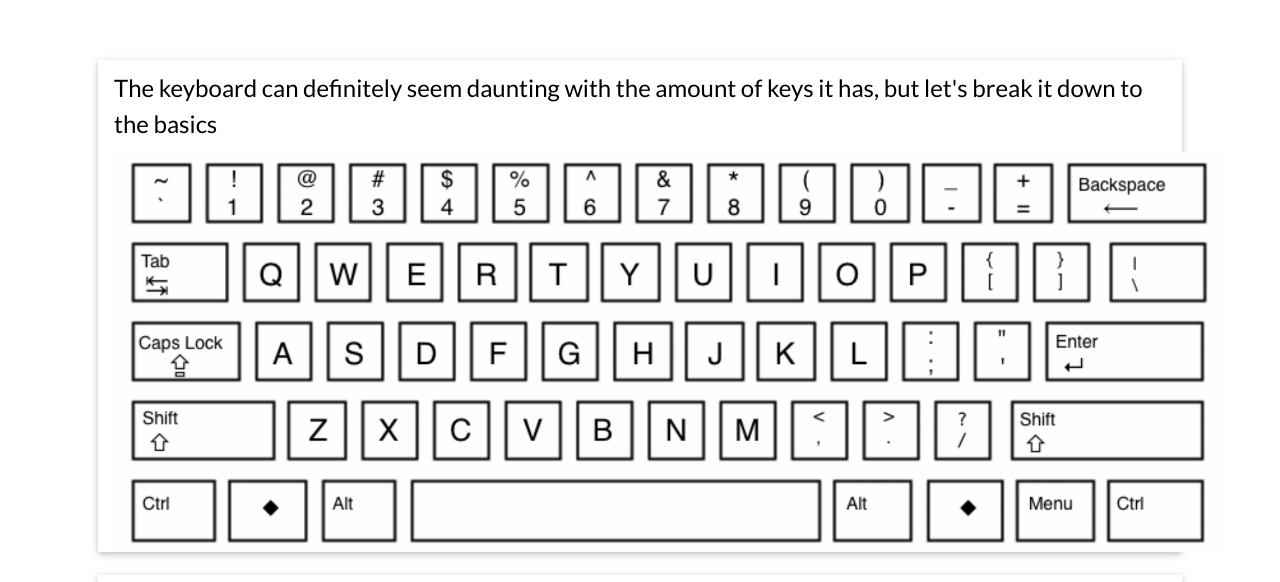
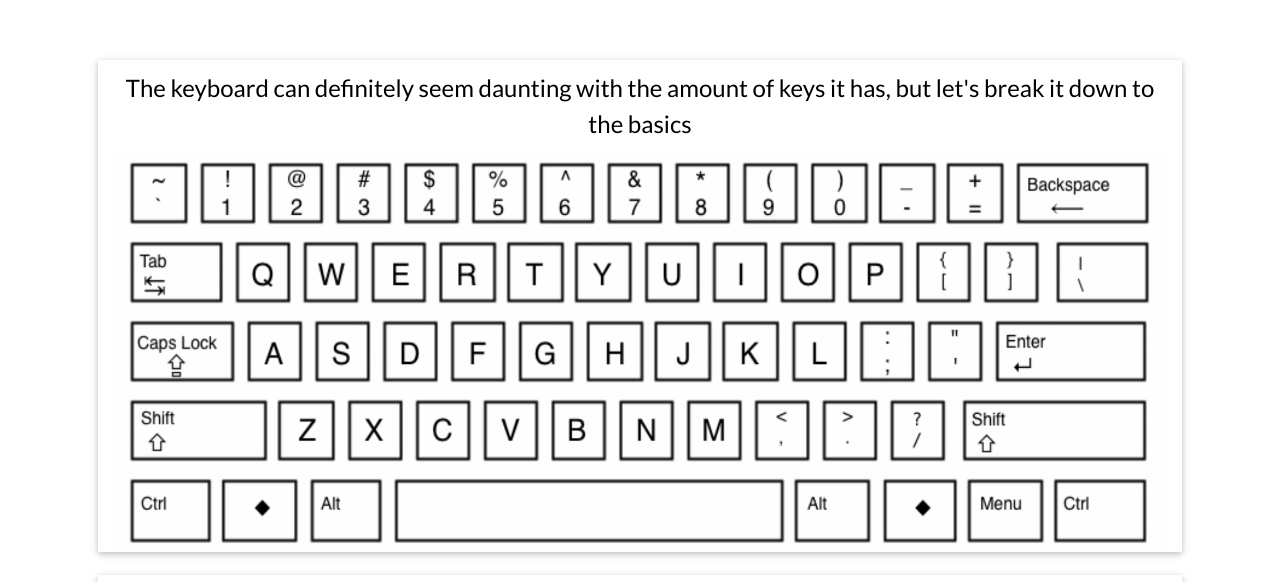
Before and after one commit to ryanhou28/eecs497, a plain HTML site: page keyboard_course.html in a window 1280 px wide. Shown: the part 213-795 px from the top of the page. Drawn offline with nearby package versions, Linux system fonts and the light colour scheme.

Commit message:
css text and images

```diff
--- a/keyboard_course.html
+++ b/keyboard_course.html
@@ -12,6 +12,12 @@ html,body,h1,h2,h3,h4 {font-family:"Lato", sans-serif}
 .mySlides {display:none}
 .w3-tag, .fa {cursor:pointer}
 .w3-tag {height:15px;width:15px;padding:0;margin-top:6px}
+img {
+  max-width: 100%;
+}
+h3 {
+  text-align: center;
+}
 </style>
 </head>
 <body>
```
